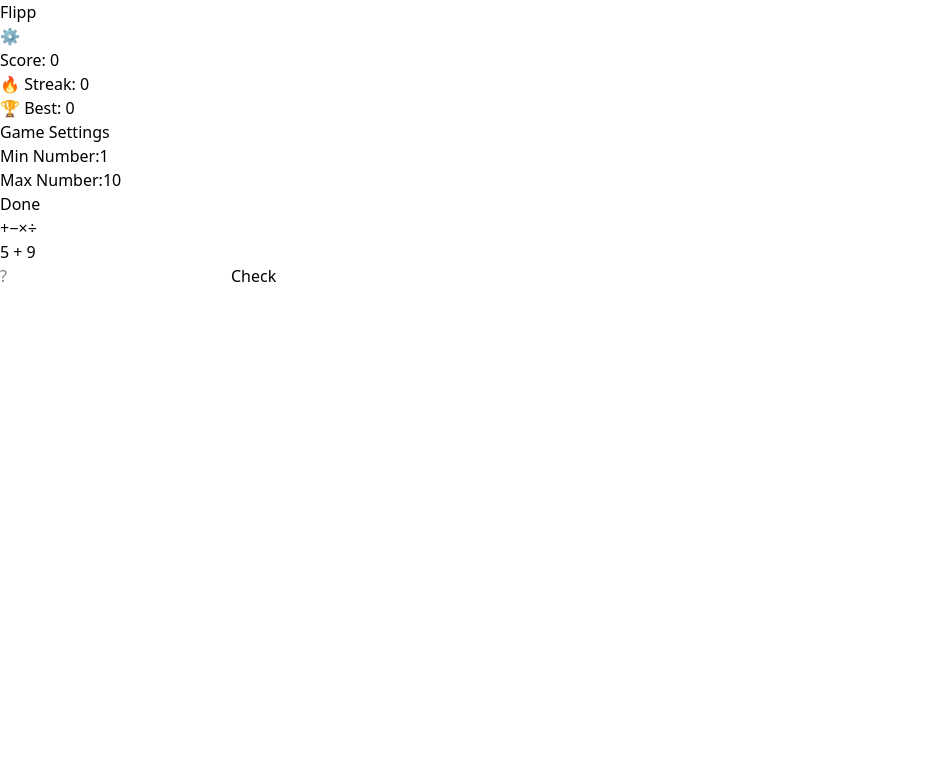
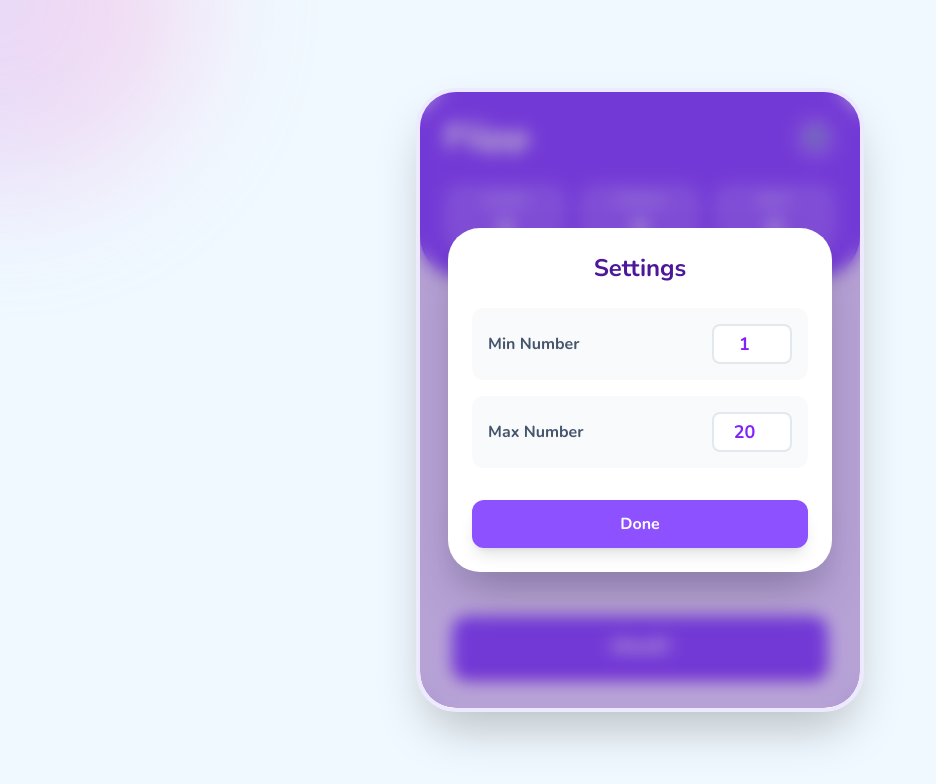
Before and after one commit to jempolbagas/Flipp, a React (Vite) app: page / in a window 1280 px wide. Both pictures are taken after a click on the button "⚙️". Shown: the top 784 px of the page, without its empty margins (0-936 px from the left). Built offline with nearby package versions, Linux system fonts and the light colour scheme.

Commit message:
feat: Initialize the Flipp math practice game application, featuring an interactive UI, scoring, and problem generation.

```diff
--- a/package.json
+++ b/package.json
@@ -11,8 +11,11 @@
   },
   "dependencies": {
     "@tailwindcss/vite": "^4.1.18",
+    "clsx": "^2.1.1",
+    "framer-motion": "^12.33.0",
     "react": "^19.2.0",
     "react-dom": "^19.2.0",
+    "tailwind-merge": "^3.4.0",
     "tailwindcss": "^4.1.18"
   },
   "devDependencies": {
--- a/src/App.tsx
+++ b/src/App.tsx
@@ -1,5 +1,45 @@
 import React, { useState, useEffect, useRef } from 'react';
 import { generateProblem, Operation, Problem } from './utils/mathLogic';
+import { motion, AnimatePresence, useMotionValue, useSpring } from 'framer-motion';
+import { clsx, type ClassValue } from 'clsx';
+import { twMerge } from 'tailwind-merge';
+
+// Utility for clean tailwind classes
+function cn(...inputs: ClassValue[]) {
+  return twMerge(clsx(inputs));
+}
+
+// Interactive Background Component
+function BackgroundBlob() {
+  const mouseX = useMotionValue(0);
+  const mouseY = useMotionValue(0);
+
+  // Smooth spring animation for the blob
+  const springX = useSpring(mouseX, { stiffness: 50, damping: 20 });
+  const springY = useSpring(mouseY, { stiffness: 50, damping: 20 });
+
+  useEffect(() => {
+    const handleMouseMove = (e: MouseEvent) => {
+      mouseX.set(e.clientX);
+      mouseY.set(e.clientY);
+    };
+
+    window.addEventListener('mousemove', handleMouseMove);
+    return () => window.removeEventListener('mousemove', handleMouseMove);
+  }, [mouseX, mouseY]);
+
+  return (
+    <motion.div
+      className="fixed top-0 left-0 w-96 h-96 bg-gradient-to-r from-violet-300 to-pink-300 rounded-full blur-3xl opacity-40 pointer-events-none -z-10"
+      style={{
+        x: springX,
+        y: springY,
+        translateX: '-50%',
+        translateY: '-50%',
+      }}
+    />
+  );
+}
 
 function App() {
   const [operation, setOperation] = useState<Operation>('add');
@@ -10,10 +50,11 @@ function App() {
   const [highScore, setHighScore] = useState<number>(0);
   const [history, setHistory] = useState<Array<{ question: string, userAnswer: string, correct: boolean, timestamp: number }>>([]);
   const [feedback, setFeedback] = useState<'correct' | 'incorrect' | null>(null);
+  const [shake, setShake] = useState(0); // Key to trigger shake animation
 
   // Settings
   const [minRange, setMinRange] = useState<number>(1);
-  const [maxRange, setMaxRange] = useState<number>(10);
+  const [maxRange, setMaxRange] = useState<number>(20); // Default bumped to 20 for fun
   const [showSettings, setShowSettings] = useState<boolean>(false);
 
   const inputRef = useRef<HTMLInputElement>(null);
@@ -74,23 +115,16 @@ function App() {
       correct: isCorrect,
       timestamp: Date.now(),
     };
-    setHistory(prev => [newHistoryItem, ...prev].slice(0, 10));
+    setHistory(prev => [newHistoryItem, ...prev].slice(0, 5)); // Keep last 5 for UI cleanliness
 
     if (isCorrect) {
       setFeedback('correct');
       setScore(s => s + 1);
       setStreak(s => {
         const newStreak = s + 1;
-        setHighScore(prevHigh => Math.max(prevHigh, score + 1)); // Use total score for high score? Or streak? Request said "High Score", ambiguous. Usually high score refers to 'Score'. Let's track Score as high score.
-        // Wait, "High Score: Track the user's highest score in a session".
-        // If score resets on wrong answer, tehn it's a current-run score.
-        // But original app decremented score.
-        // Request: "Display the current streak next to the score".
-        // Request: "High Score: Track the user's highest score".
-        // I will interpret High Score as the maximum value `score` has reached.
+        setHighScore(prevHigh => Math.max(prevHigh, score + 1));
         return newStreak;
       });
-      // Logic for High Score tracking based on 'score' state
       if (score + 1 > highScore) {
         setHighScore(score + 1);
       }
@@ -100,6 +134,7 @@ function App() {
       }, 1000);
     } else {
       setFeedback('incorrect');
+      setShake(prev => prev + 1); // Trigger shake
       setScore(s => Math.max(0, s - 1));
       setStreak(0);
       setTimeout(() => {
@@ -121,53 +156,85 @@ function App() {
     getNewProblem();
   };
 
+  // --- Animation Variants ---
+  const containerVariants = {
+    hidden: { opacity: 0, scale: 0.9 },
+    visible: { opacity: 1, scale: 1, transition: { type: 'spring' as const, duration: 0.5 } }
+  };
+
+  const buttonTap = { scale: 0.9, transition: { type: "spring" as const, stiffness: 400, damping: 10 } };
+
   return (
-    <div className={`app-container ${feedback}`}>
-      <header>
-        <div className="header-top">
-          <h1 className="logo">Flipp</h1>
-          <button className="settings-btn" onClick={() => setShowSettings(!showSettings)}>⚙️</button>
+    <div className="min-h-screen flex items-center justify-center p-4 selection:bg-pink-200 overflow-hidden relative">
+      <BackgroundBlob />
+
+      <motion.div
+        variants={containerVariants}
+        initial="hidden"
+        animate="visible"
+        className="w-full max-w-md bg-white rounded-[2.5rem] shadow-2xl border-4 border-violet-100 overflow-hidden relative"
+      >
+        {/* Header */}
+        <div className="bg-violet-500 p-6 text-white rounded-b-[2.5rem] shadow-lg relative z-10">
+          <div className="flex justify-between items-center mb-6">
+            <h1 className="text-4xl font-black tracking-tight" style={{ textShadow: '2px 2px 0px rgba(0,0,0,0.1)' }}>Flipp</h1>
+            <motion.button
+              whileTap={buttonTap}
+              onClick={() => setShowSettings(!showSettings)}
+              className="bg-white/20 p-2 rounded-full hover:bg-white/30 transition-colors"
+            >
+              <span className="text-xl">⚙️</span>
+            </motion.button>
           </div>
-        <div className="stats-bar">
-          <div className="stat">Score: {score}</div>
-          <div className="stat">🔥 Streak: {streak}</div>
-          <div className="stat">🏆 Best: {highScore}</div>
+
+          <div className="grid grid-cols-3 gap-3">
+            <StatBox label="Score" value={score} />
+            <StatBox label="Streak" value={streak} isStreak />
+            <StatBox label="Best" value={highScore} />
           </div>
-      </header>
+        </div>
 
-      {showSettings && (
-        <div className="settings-panel">
-          <h3>Game Settings</h3>
-          <div className="setting-row">
-            <label>Min Number:</label>
-            <input type="number" value={minRange} onChange={e => setMinRange(Number(e.target.value))} />
-          </div>
-          <div className="setting-row">
-            <label>Max Number:</label>
-            <input type="number" value={maxRange} onChange={e => setMaxRange(Number(e.target.value))} />
-          </div>
-          <button className="close-settings" onClick={applySettings}>Done</button>
-        </div>
+        {/* Game Area */}
+        <div className="p-8 flex flex-col items-center space-y-8">
+
+          {/* Operations */}
+          <div className="flex space-x-3 bg-violet-50 p-2 rounded-2xl">
+            {(['add', 'sub', 'mul', 'div'] as Operation[]).map(op => (
+              <motion.button
+                key={op}
+                whileTap={buttonTap}
+                onClick={() => handleOperationChange(op)}
+                className={cn(
+                  "w-12 h-12 rounded-xl text-2xl font-bold flex items-center justify-center transition-all shadow-sm",
+                  operation === op
+                    ? "bg-violet-500 text-white shadow-violet-200 shadow-md transform scale-105"
+                    : "bg-white text-violet-300 hover:bg-violet-100"
                 )}
-
-      <div className="operations">
-        {(['add', 'sub', 'mul', 'div'] as Operation[]).map(op => (
-          <button
-            key={op}
-            className={`op-btn ${operation === op ? 'active' : ''}`}
-            onClick={() => handleOperationChange(op)}
               >
                 {op === 'add' ? '+' : op === 'sub' ? '−' : op === 'mul' ? '×' : '÷'}
-          </button>
+              </motion.button>
             ))}
           </div>
 
-      <main className="game-area">
-        <div className="problem-display">
+          {/* Problem */}
+          <div className="text-center">
+            <motion.div
+              key={problem?.question} // Re-animate on new problem
+              initial={{ scale: 0.5, opacity: 0 }}
+              animate={{ scale: 1, opacity: 1 }}
+              transition={{ type: 'spring' as const, stiffness: 300 }}
+              className="text-6xl font-black text-slate-700 mb-2"
+            >
               {problem ? problem.question : '...'}
+            </motion.div>
           </div>
 
-        <div className="input-area">
+          {/* Input & Check */}
+          <div className="w-full relative">
+            <motion.div
+              animate={shake ? { x: [0, -10, 10, -10, 10, 0] } : {}}
+              transition={{ duration: 0.4 }}
+            >
               <input
                 ref={inputRef}
                 type="number"
@@ -176,39 +243,110 @@ function App() {
                 onKeyDown={handleKeyDown}
                 placeholder="?"
                 disabled={feedback === 'correct'}
+                className={cn(
+                  "w-full h-20 text-center text-4xl font-bold rounded-2xl border-4 bg-slate-50 focus:outline-none focus:ring-4 transition-all placeholder:text-slate-300",
+                  feedback === 'correct' ? "border-emerald-400 bg-emerald-50 text-emerald-600" :
+                    feedback === 'incorrect' ? "border-pink-400 bg-pink-50 text-pink-600" :
+                      "border-slate-200 focus:border-violet-400 focus:ring-violet-100"
+                )}
               />
-          <button
-            className="check-btn"
+            </motion.div>
+
+            <AnimatePresence>
+              {feedback === 'correct' && (
+                <motion.div
+                  initial={{ scale: 0, rotate: -10 }}
+                  animate={{ scale: 1, rotate: 0 }}
+                  exit={{ scale: 0 }}
+                  className="absolute -top-6 -right-4 bg-emerald-400 text-white px-4 py-1 rounded-full font-bold shadow-lg text-sm transform rotate-12"
+                >
+                  Awesome!
+                </motion.div>
+              )}
+            </AnimatePresence>
+          </div>
+
+          <motion.button
+            whileTap={buttonTap}
+            whileHover={{ scale: 1.02 }}
             onClick={handleCheck}
             disabled={feedback !== null}
+            className={cn(
+              "w-full py-4 rounded-2xl text-xl font-black text-white shadow-[0_4px_0_0_rgba(0,0,0,0.1)] transition-all active:shadow-none active:translate-y-1",
+              feedback === null ? "bg-violet-500 hover:bg-violet-600 shadow-violet-700" : "bg-slate-300 shadow-slate-400 cursor-not-allowed"
+            )}
           >
-            Check
-          </button>
+            check!
+          </motion.button>
+
         </div>
 
-        {feedback && (
-          <div className={`feedback-message ${feedback}`}>
-            {feedback === 'correct' ? 'Correct!' : 'Try Again'}
+        {/* Settings Modal */}
+        <AnimatePresence>
+          {showSettings && (
+            <motion.div
+              initial={{ opacity: 0 }}
+              animate={{ opacity: 1 }}
+              exit={{ opacity: 0 }}
+              className="absolute inset-0 bg-violet-900/40 backdrop-blur-sm z-50 flex items-center justify-center p-6"
+            >
+              <motion.div
+                initial={{ scale: 0.8, y: 50 }}
+                animate={{ scale: 1, y: 0 }}
+                exit={{ scale: 0.8, y: 50 }}
+                className="bg-white rounded-[2rem] p-6 w-full max-w-sm shadow-2xl"
+              >
+                <h3 className="text-2xl font-bold text-violet-900 mb-6 text-center">Settings</h3>
+
+                <div className="space-y-4 mb-8">
+                  <SettingInput label="Min Number" value={minRange} onChange={setMinRange} />
+                  <SettingInput label="Max Number" value={maxRange} onChange={setMaxRange} />
                 </div>
+
+                <motion.button
+                  whileTap={buttonTap}
+                  onClick={applySettings}
+                  className="w-full bg-violet-500 text-white font-bold py-3 rounded-xl shadow-lg hover:bg-violet-600"
+                >
+                  Done
+                </motion.button>
+              </motion.div>
+            </motion.div>
           )}
-      </main>
+        </AnimatePresence>
+      </motion.div>
 
-      {history.length > 0 && (
-        <div className="history-section">
-          <h3>History</h3>
-          <ul className="history-list">
-            {history.map((item, idx) => (
-              <li key={idx} className={`history-item ${item.correct ? 'correct' : 'incorrect'}`}>
-                <span className="h-q">{item.question}</span>
-                <span className="h-a">= {item.userAnswer}</span>
-                <span className="h-icon">{item.correct ? '✅' : '❌'}</span>
-              </li>
-            ))}
-          </ul>
-        </div>
-      )}
+      {/* Floating History (Desktop Only suggestion, or simple list below) */}
+      {/* Kept simple for now to focus on main card, but could be added if requested */}
     </div>
   );
 }
 
+// Subcomponents for cleaner code
+const StatBox = ({ label, value, isStreak }: { label: string, value: number, isStreak?: boolean }) => (
+  <div className="bg-white/20 rounded-2xl p-2 text-center backdrop-blur-sm">
+    <div className="text-xs font-bold text-violet-100 uppercase tracking-wider mb-1">{label}</div>
+    <motion.div
+      key={value} // Re-animate on change
+      initial={{ scale: 1.5, color: isStreak ? '#fcd34d' : '#fff' }}
+      animate={{ scale: 1, color: '#fff' }}
+      className="text-2xl font-black"
+    >
+      {value}
+    </motion.div>
+  </div>
+);
+
+const SettingInput = ({ label, value, onChange }: { label: string, value: number, onChange: (n: number) => void }) => (
+  <div className="bg-slate-50 p-4 rounded-xl flex justify-between items-center">
+    <label className="font-bold text-slate-600">{label}</label>
+    <input
+      type="number"
+      value={value}
+      onChange={e => onChange(parseInt(e.target.value) || 0)}
+      className="w-20 text-center font-bold text-lg bg-white border-2 border-slate-200 rounded-lg py-1 focus:border-violet-400 outline-none text-violet-600"
+    />
+  </div>
+);
+
 export default App;
--- a/src/index.css
+++ b/src/index.css
@@ -1 +1,15 @@
+@import url('https://fonts.googleapis.com/css2?family=Nunito:wght@400;700;900&display=swap');
 @import "tailwindcss";
+
+:root {
+  font-family: 'Nunito', sans-serif;
+  background-color: #f0f9ff;
+  /* bg-blue-50 */
+  color: #4c1d95;
+  /* text-violet-900 */
+}
+
+body {
+  margin: 0;
+  min-height: 100vh;
+}
```
Also changed, not shown: 1 other file (tests, documents, lock files or other folders). Lines whose indentation alone changed are shown as unchanged.
